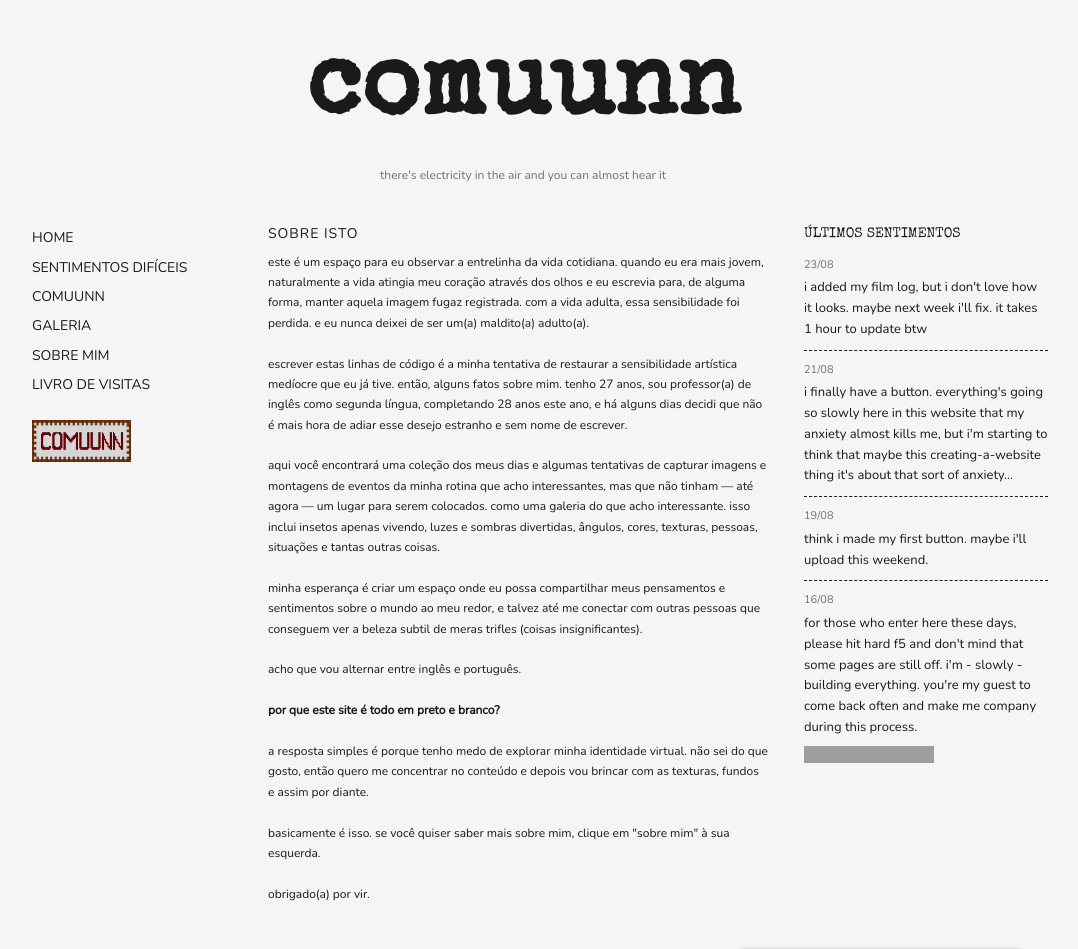
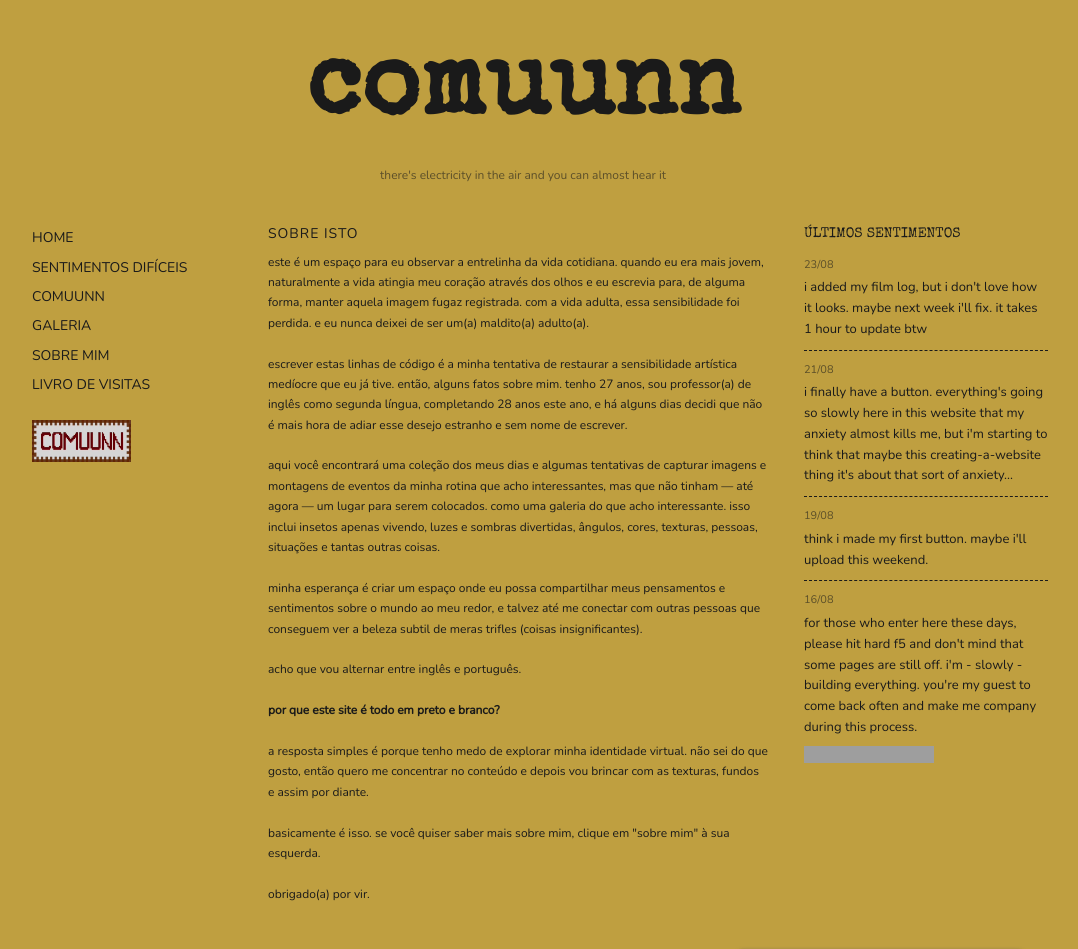
Before and after one commit to guiolhermer/comuunn, a Jekyll site: the page built from index.html, in a window 1280 px wide. Shown: the top 949 px of the page, without its empty margins (117-1195 px from the left). Built offline with Jekyll 4.4.1, drawn with Linux system fonts in a browser that asks for light colours; grey boxes are pictures that could not be loaded.

Commit message:
fix: update background color to use the correct paper-dark variable

```diff
--- a/assets/style.css
+++ b/assets/style.css
@@ -1,7 +1,7 @@
 /* ---------- paleta e variáveis ---------- */
 :root {
   --paper: #e6e1d3;
-  --paper-dark: #d9c99a;
+  --paper-dark: #bf9f40;
   --ink: #1a1a1a;
   --marrom-vermelho: #3c1000;
   --card-bg: #fdf8ec;
@@ -19,7 +19,7 @@ html, body {
 }
 
 body {
-  background-color: var(--branco-escuro);
+  background-color: var(--paper-dark);
   background-attachment: fixed;
   color: var(--ink);
   font-family: 'Nunito', sans-serif;
```
